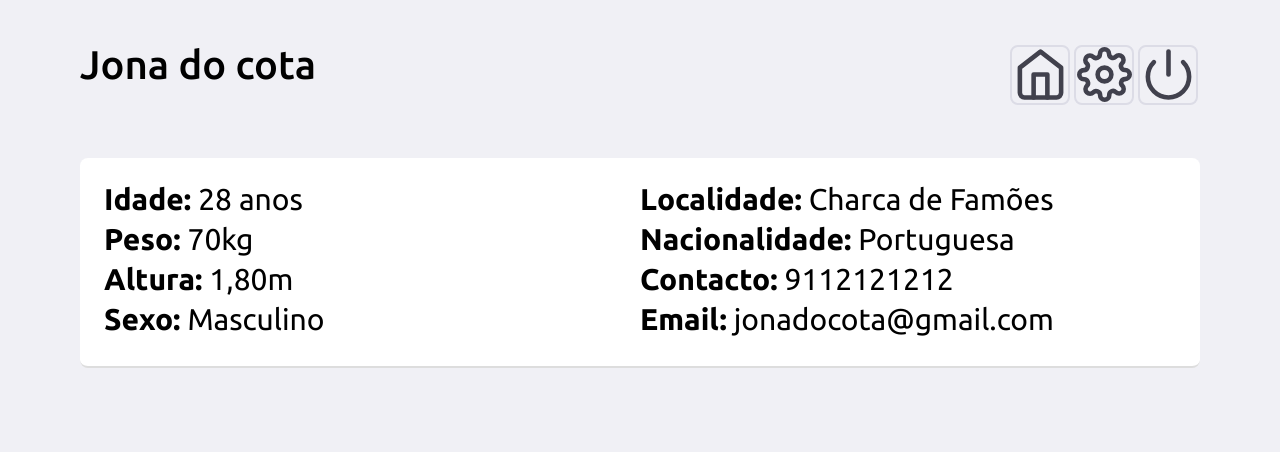
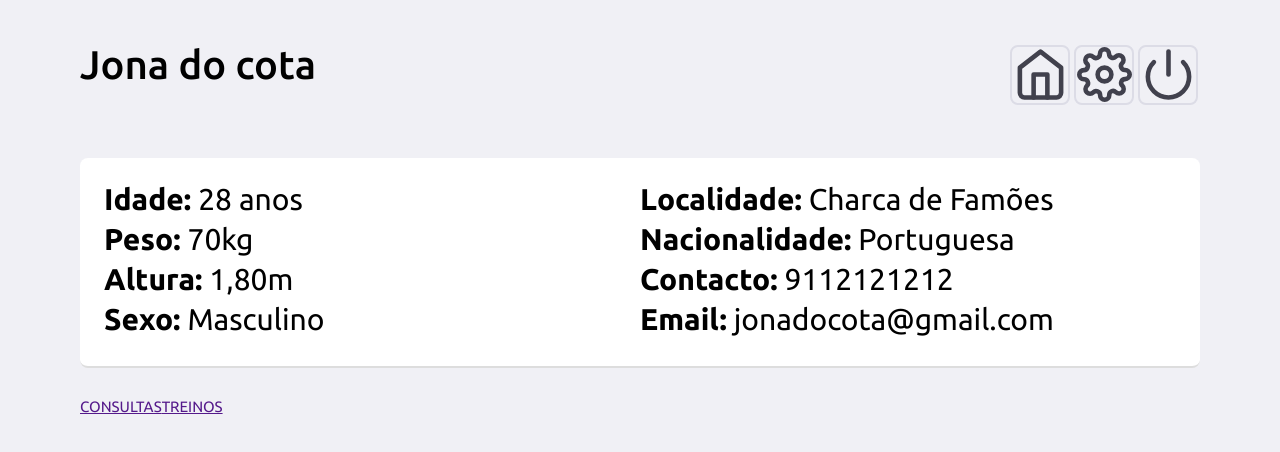
Before and after one commit to Project-Osteo/WebApp, a React (Create React App) app in the folder frontend/: page /pacientes in a window 1280 px wide. Shown: the top 452 px of the page. Built offline with nearby package versions, Linux system fonts and the light colour scheme.

Commit message:
inicio botoes

```diff
--- a/frontend/src/pages/Pacientes/index.js
+++ b/frontend/src/pages/Pacientes/index.js
@@ -17,11 +17,11 @@ export default function Pacientes() {
                         <FiHome size={55} color="#41414d"></FiHome>
                     </Link>
 
-                    <Link>
+                    <Link type="button">
                         <FiSettings size={55} color="#41414d"></FiSettings>
                     </Link>
 
-                    <Link>
+                    <Link type="button">
                         <FiPower size={55} color="#41414d"></FiPower>
                     </Link>
                 </div>
@@ -39,6 +39,18 @@ export default function Pacientes() {
                     <p><b>Email:</b> jonadocota@gmail.com</p>
             </div>
 
+            <div className="btn-container">
+
+                <Link type="buton">
+                    CONSULTAS
+                </Link>
+
+                <Link type="buton">
+                    TREINOS
+                </Link>
+
+            </div>
+
         </div>
     );
 }
--- a/frontend/src/pages/Pacientes/styles.css
+++ b/frontend/src/pages/Pacientes/styles.css
@@ -47,5 +47,8 @@
 .pacientes-container .info-paciente p {
     margin-bottom: 5px;
     font-size: 30px;
+}
+
+.pacientes-container .btn-container {
 
 }
```
